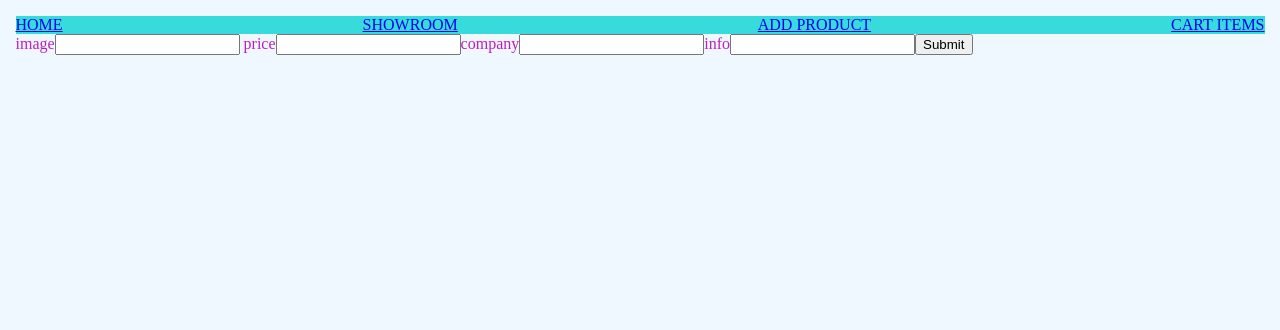
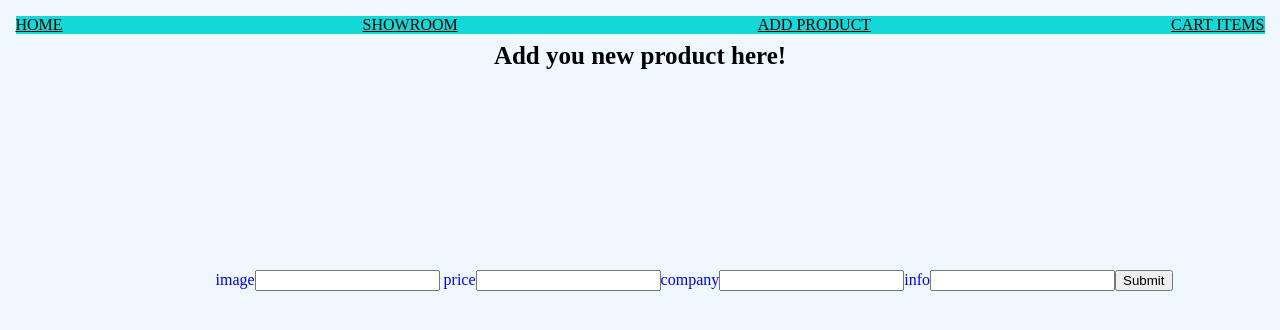
Before and after one commit to Mary-muriga/My-phase-2-project, a React (Create React App) app: page /AddProductForm in a window 1280 px wide. Shown: the top 330 px of the page. Built offline with nearby package versions, Linux system fonts and the light colour scheme; no server answers.

Commit message:
changng my h1 color

```diff
--- a/src/Components/AddProductForm.js
+++ b/src/Components/AddProductForm.js
@@ -32,15 +32,18 @@ console.log(car)
 
 
   return (
-    <div>
+    <div><h2>Add you new product here!</h2>
         <form className='form' onSubmit = {handleSubmit}>
         <label htmlFor="image">image</label>
-  <input type="text" name="image" value={car.image} onChange={handleChange}/>
+  <input clasName="label"type="text" name="image" value={car.image} onChange={handleChange}/>
  <label htmlFor="price"> price</label>
+
  <input type="text" name="price" value={car.price} onChange={handleChange}/>
 <label htmlFor="company">company</label>
+
   <input type="text" name="company" value={car.company} onChange={handleChange}/>
   <label htmlFor="info">info</label>
+
   <input type="text" name="info" value={car.info} onChange={handleChange}/>
   <input className="button"type="submit" value="Submit" />
   </form>
--- a/src/index.css
+++ b/src/index.css
@@ -8,11 +8,14 @@ body{
 
 
 .navbar{
-  background-color: rgb(56, 219, 219);
+  background-color: rgb(18, 216, 216);
   display: flex;
   border-radius: 0px;
   position: top;
   justify-content: space-between;
+}
+.nav-link{
+  color: black;
 }
 
 h1, h2, h3 {
@@ -22,18 +25,22 @@ h1, h2, h3 {
 
 h1 {
  font-size: 18px;
- color: black;
+ color: blue;
  text-align: center;
+ margin: 50px;
+padding-top: 50px;
 }
 
 h2 {
-font-size: 16.5px;
-color:black
+font-size: 25px;
+color:black;
+text-align: center;
+
 
 }
 h3 {
 font-size: 14px;
-color:black
+color:black;
 }
 .row {
   display: flex;
@@ -111,7 +118,8 @@ color:black
   }
 
   .form{
-    color: rgb(192, 28, 192);
+    color: blue;
     justify-content: space-between;
-    border-radius: 16px;
+    margin-block: 200px;
+    padding-left: 200px;
   }
```
